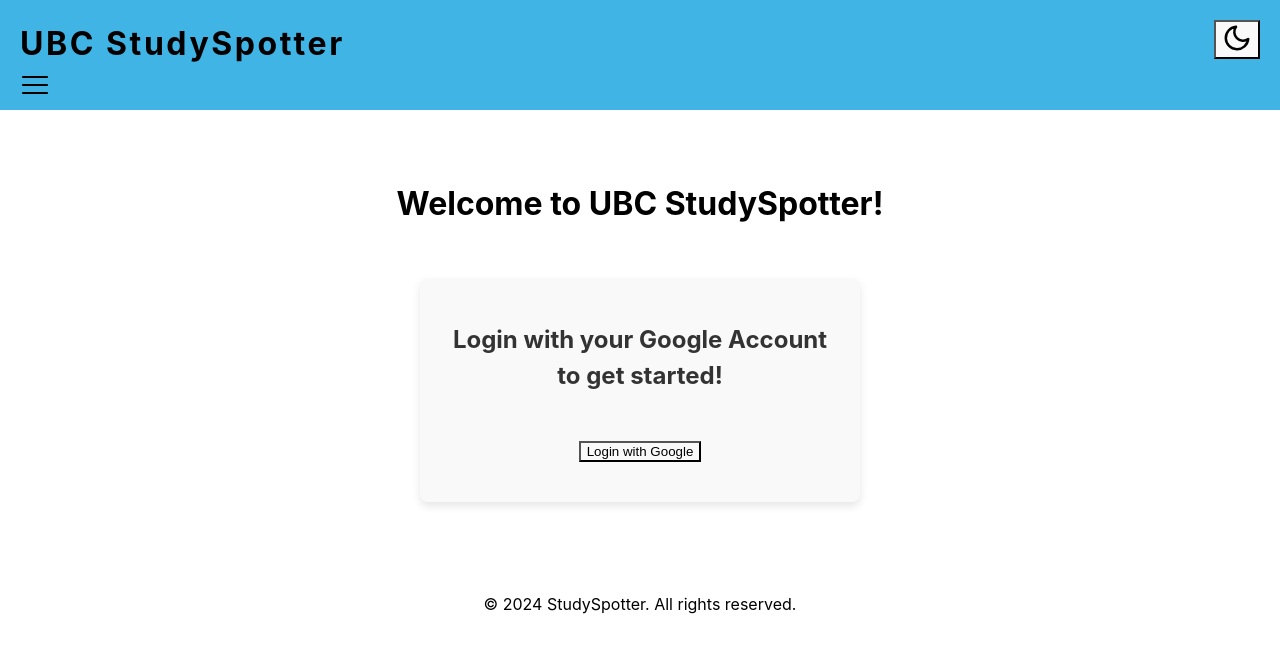
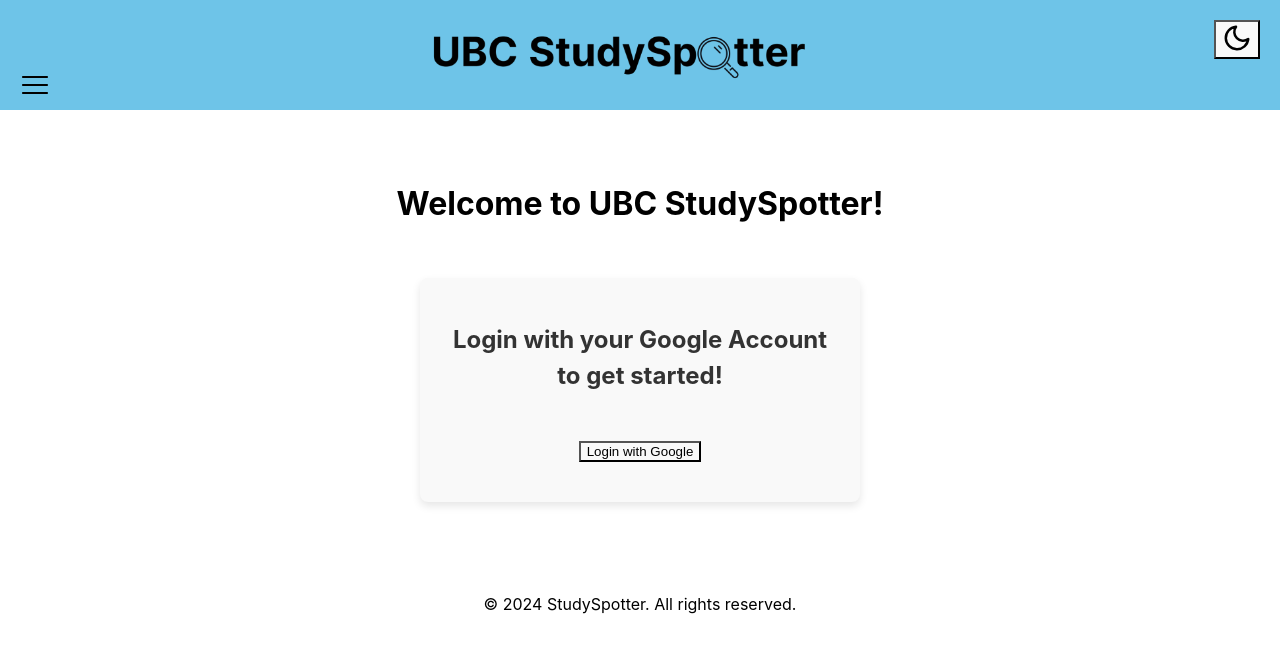
Before and after one commit to Gurman-Bal/StudySpotter, a React (Vite) app in the folder client/: page /profile in a window 1280 px wide. Shown: the top 652 px of the page. Built offline with nearby package versions, Linux system fonts and the light colour scheme; no server answers.

Commit message:
new logo + scroll for panel

```diff
--- a/client/src/App.css
+++ b/client/src/App.css
@@ -10,14 +10,13 @@
   --background-dark: #222222;
   --text-dark: #eaecef;
   --primary-color: #0d2b4c;
-  --header-background-light: #40B4E5;
+  --header-background-light: #6EC4E8;
   --header-background-dark: #002145;
 }
 
 .mode-toggle {
   float: right;
 }
-
 
 body {
   background-color: var(--background-light);
@@ -35,6 +34,7 @@
 
 .dark-mode header {
   background-color: var(--header-background-dark);
+
 }
 
 .dark-mode .navbar {
@@ -116,9 +116,8 @@
 }
 
 .burger:hover {
-  background: #172b4d;
+  background: #cbd8ed;
   cursor: pointer;
-  border: 2px solid #172b4d;
   border-radius: 6px;
 }
 
@@ -217,40 +216,26 @@
   text-align: center;
 }
 
-/* @keyframes typewriter {
-  from {
-    width: 0;
-  }
-
-  to {
-    width: 28%;
-  }
-}
-
-@keyframes cursor {
-  from {
-    border-right-color: rgba(255, 255, 255, 0.75);
-  }
-
-  to {
-    border-right-color: transparent;
-  }
-} */
-
 .typewriter {
   float: inline-start;
   overflow: hidden;
-  /* border-right: .15em solid rgba(255, 255, 255, 0.75); */
   white-space: nowrap;
   margin: 0 auto;
   letter-spacing: .08em;
-  /* animation:
-    typewriter 4s steps(40, end) 1s 1 normal both,
-    cursor 500ms steps(40, end) infinite normal; */
+
 }
 
 .title {
   height: 10px;
+}
+
+.dark-mode .ubc-logo {
+  margin-left: 400px;
+  filter: invert(1);
+}
+
+.ubc-logo {
+  margin-left: 400px;
 }
 
 .content {
@@ -304,6 +289,8 @@
   width: 80%;
   color: #1e1e1e;
   position: relative;
+  max-height: 90vh;
+  overflow-y: auto;
 }
 
 .details-panel h2 {
--- a/client/src/App.jsx
+++ b/client/src/App.jsx
@@ -10,6 +10,7 @@
 import { useState, useEffect } from 'react';
 import { FiSun, FiMoon } from 'react-icons/fi';
 import io from 'socket.io-client';
+import logo from './assets/ubcspotter-logo-final.png';
 import './App.css';
 
 const App = () => {
@@ -73,7 +74,8 @@
             <Router>
                 <header className='title'>
 
-                    <h1 className="typewriter">UBC StudySpotter</h1>
+                    {/* <h1 className="typewriter">UBC StudySpotter</h1> */}
+                    <img className="ubc-logo" src={logo} alt="studyspotter" style={{ width: '400px', height: 'auto' }} />
                     <button className="mode-toggle" onClick={toggleDarkMode}>
                         {darkMode ? <FiSun /> : <FiMoon />}
                     </button>
--- a/client/src/components/NavBar.jsx
+++ b/client/src/components/NavBar.jsx
@@ -9,10 +9,10 @@
     return (
         <div className={display ? "navbar active" : "navbar"}>
             <ul>
-                <li><Link to="/profile"><IoPersonSharp /> Profile</Link></li>
                 <li><Link to="/"><FaHome /> Home</Link></li>
                 <li><Link to="/about"><BsInfoSquareFill /> About</Link></li>
                 <li><Link to="/room-bookings"><FaBookReader /> Room Bookings</Link></li>
+                <li><Link to="/profile"><IoPersonSharp /> Profile</Link></li>
             </ul>
         </div>
     );
```
Also changed, not shown: client/src/assets/ubc_logo.jpg (deleted), client/src/assets/ubcspotter-logo-final.png (added).
